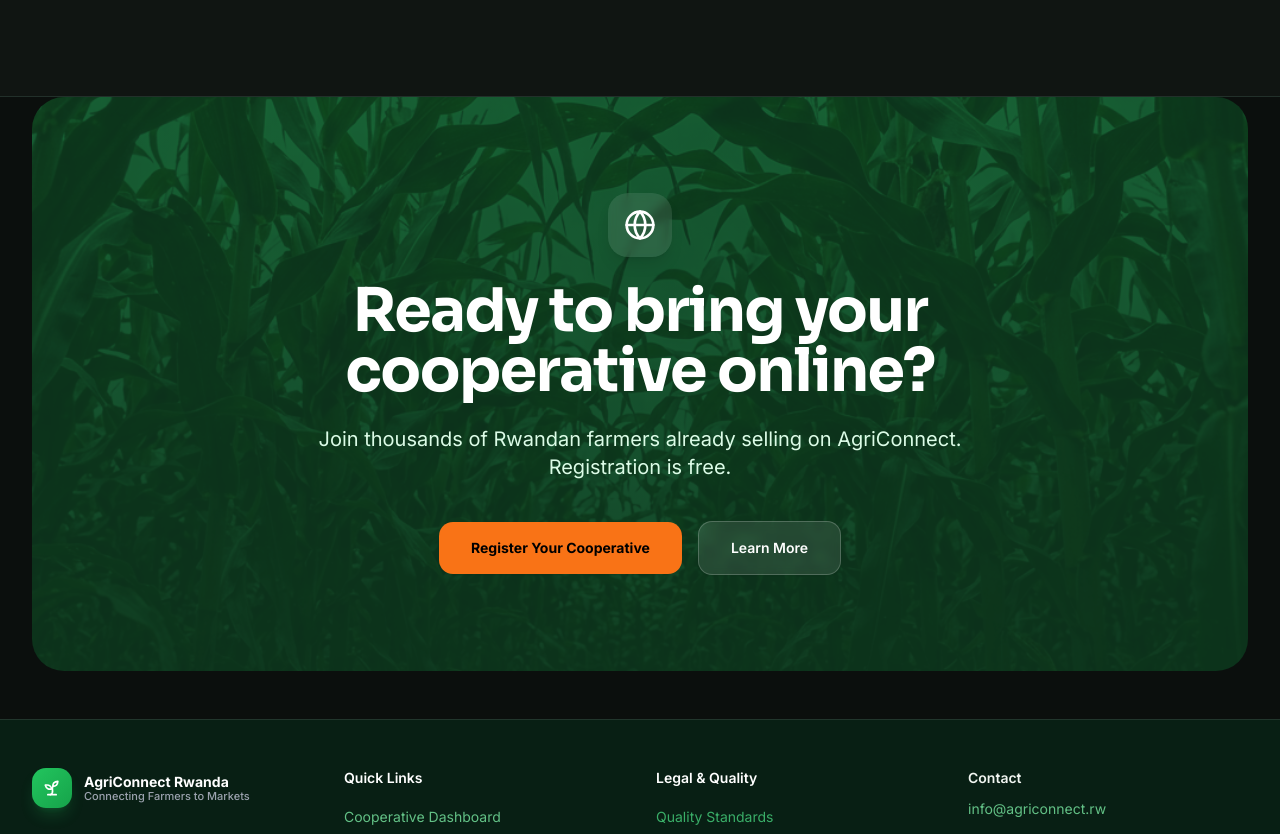
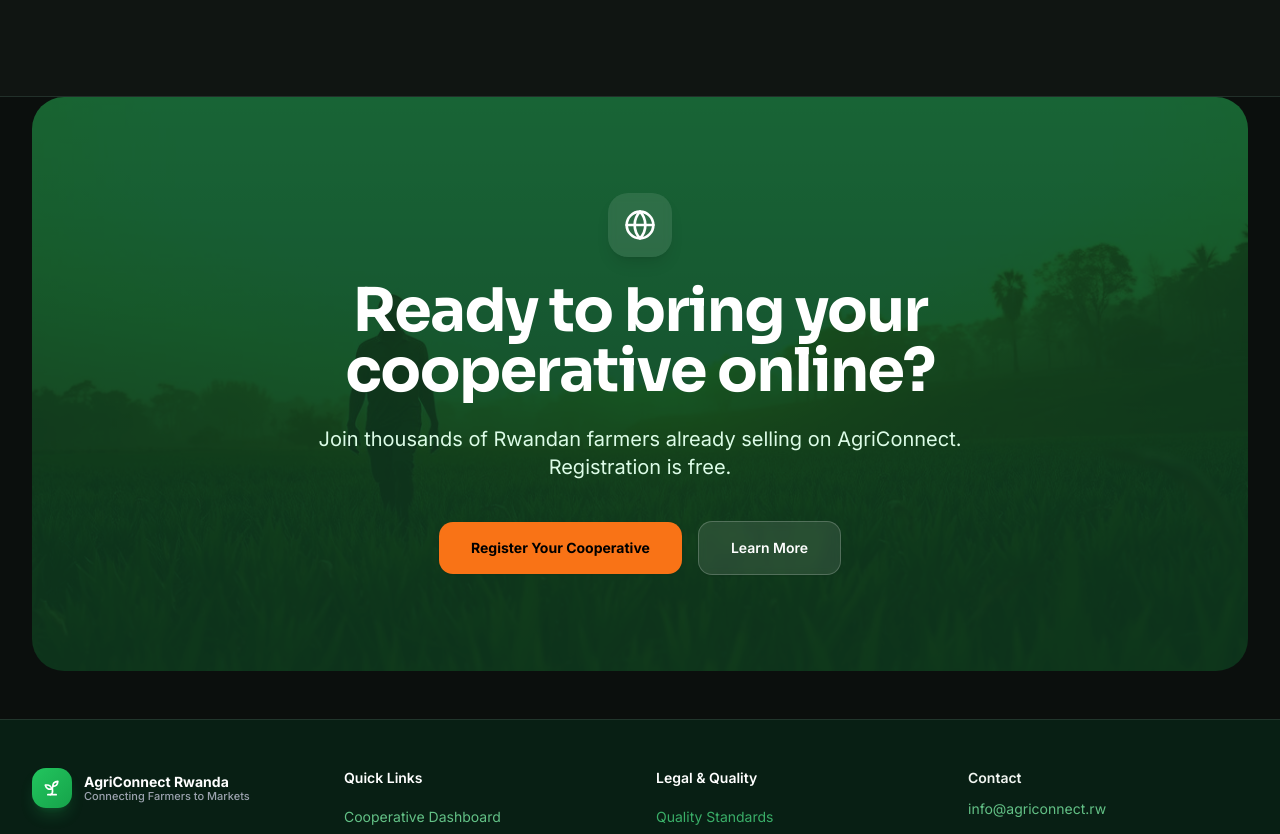
Before and after one commit to Emerance63/AGRI_connect_Frotned-end, a Next.js app: page / in a window 1280 px wide. Shown: the part 1251-2085 px from the top of the page. Built offline with nearby package versions, Linux system fonts and the light colour scheme.

Commit message:
design: update CTA background image to use ct-farm.jpg

```diff
--- a/src/components/landing/CTA.tsx
+++ b/src/components/landing/CTA.tsx
@@ -8,7 +8,7 @@
         {/* Background Image with Overlay */}
         <div className="absolute inset-0 z-0">
           <Image
-            src="/images/hero-bg.png"
+            src="/images/products/ct-farm.jpg"
             alt="Farm background"
             fill
             className="object-cover"
@@ -23,9 +23,9 @@
         <div className="relative z-10 flex flex-col items-center justify-center px-4 py-16 text-center sm:px-6 sm:py-20 lg:px-8 lg:py-24">
           <div className="mb-6 flex h-14 w-14 sm:h-16 sm:w-16 items-center justify-center rounded-2xl bg-white/10 shadow-lg backdrop-blur-sm">
             <svg xmlns="http://www.w3.org/2000/svg" width="24" height="24" viewBox="0 0 24 24" fill="none" stroke="currentColor" strokeWidth="2" strokeLinecap="round" strokeLinejoin="round" className="w-7 h-7 sm:w-8 sm:h-8 text-white">
-              <circle cx="12" cy="12" r="10"/>
-              <path d="M12 2a14.5 14.5 0 0 0 0 20 14.5 14.5 0 0 0 0-20"/>
-              <path d="M2 12h20"/>
+              <circle cx="12" cy="12" r="10" />
+              <path d="M12 2a14.5 14.5 0 0 0 0 20 14.5 14.5 0 0 0 0-20" />
+              <path d="M2 12h20" />
             </svg>
           </div>
 
```
